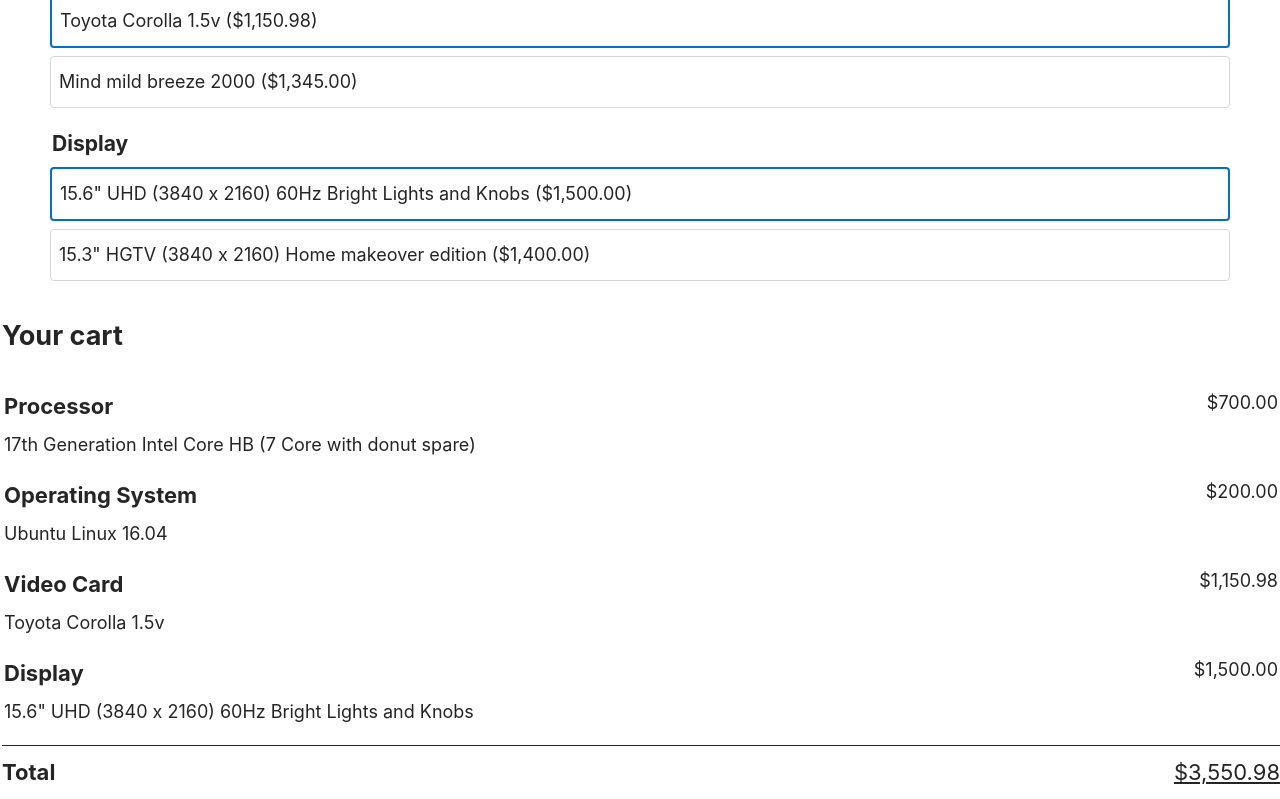
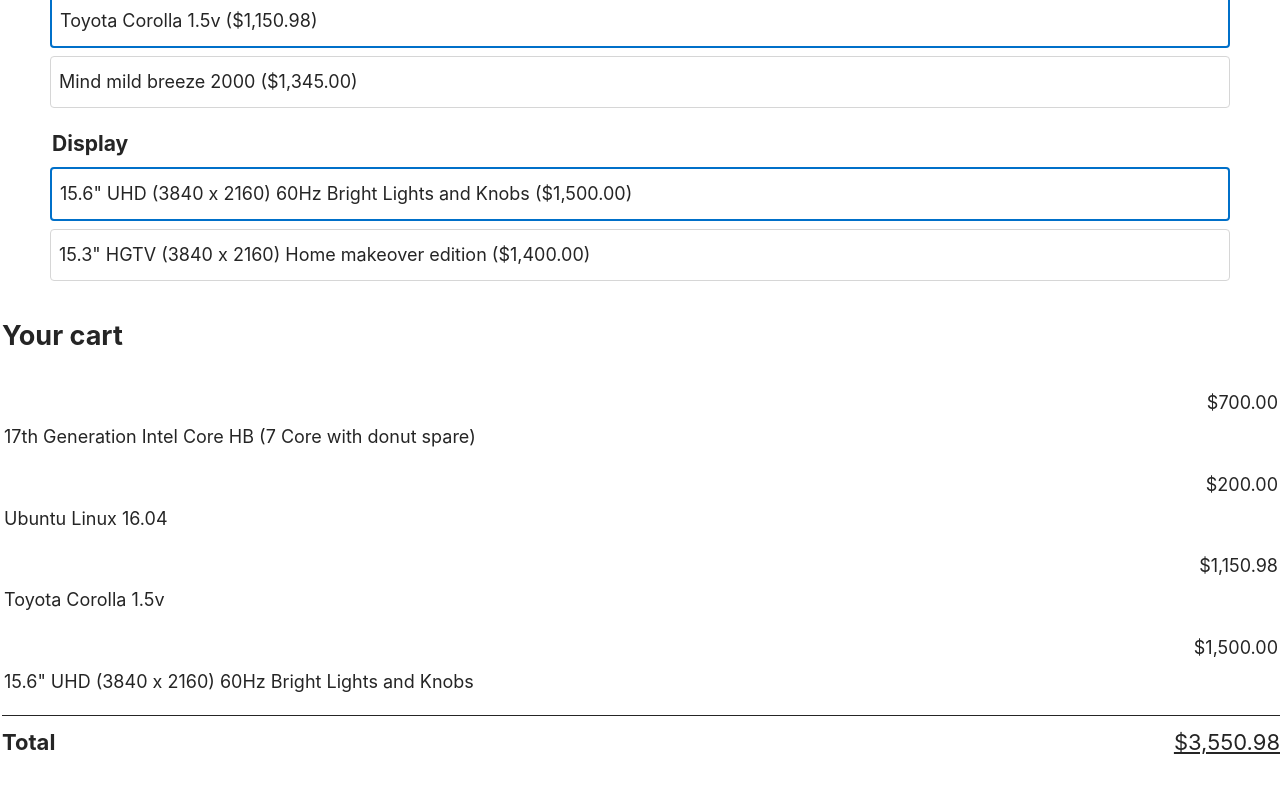
Before and after one commit to StevenMiller4/laptop__customizer, a React (Create React App) app: page / in a window 1280 px wide. Shown: the part 598-1397 px from the top of the page. After the commit the page ends 1367 px from the top, so only its background shows below. Built offline with nearby package versions, Linux system fonts and the light colour scheme.

Commit message:
fixed the key assign and prop for YourCart-js

```diff
--- a/src/Components/Summary/Summary.js
+++ b/src/Components/Summary/Summary.js
@@ -8,7 +8,7 @@ const USCurrencyFormat = new Intl.NumberFormat('en-US', {
 class Summary extends Component {
     render() {
         return (
-                <div className="summary__option" key={this.props.featureHash}>
+                <div className="summary__option">
                     <div className="summary__option__label">{this.props.feature} </div>
                     <div className="summary__option__value">{this.props.selectedOption.name}</div>
                     <div className="summary__option__cost">
--- a/src/Components/YourCart/YourCart.js
+++ b/src/Components/YourCart/YourCart.js
@@ -15,8 +15,7 @@ class YourCart extends Component {
 
             return (
                 <Summary
-                    feature = {feature}
-                    featureHash = {featureHash}
+                    key={featureHash}
                     selectedOption = {selectedOption}
                 />
             )
```
